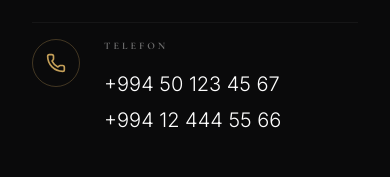
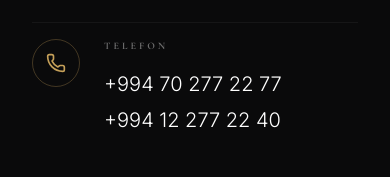
Before and after one commit to umidbabayeff/parketera.az, a React (Vite) app: page /elaqe in a window 390 px wide. Shown: the part 667-844 px from the top of the page. Built offline with nearby package versions, Linux system fonts and the light colour scheme; no server answers.

Commit message:
contact: update phone and WhatsApp numbers across the site

```diff
--- a/src/App.jsx
+++ b/src/App.jsx
@@ -39,7 +39,7 @@ const MainLayout = () => {
               <h4 className="text-white text-xs uppercase tracking-widest font-bold mb-8">Sosial Media</h4>
               <ul className="space-y-4 text-sm text-white/40">
                 <li><a href="#" className="hover:text-accent-gold transition-colors">Instagram</a></li>
-                <li><a href="#" className="hover:text-accent-gold transition-colors">WhatsApp</a></li>
+                <li><a href="https://wa.me/994122772240" target="_blank" rel="noopener noreferrer" className="hover:text-accent-gold transition-colors">WhatsApp</a></li>
                 <li><a href="#" className="hover:text-accent-gold transition-colors">Facebook</a></li>
               </ul>
             </div>
--- a/src/components/Navbar.jsx
+++ b/src/components/Navbar.jsx
@@ -41,7 +41,7 @@ const Navbar = () => {
               {link.name}
             </Link>
           ))}
-          <a href="tel:+994501234567" className="btn-primary flex items-center gap-3 px-8 py-4 rounded-none uppercase tracking-[0.2em] text-[12px]">
+          <a href="tel:+994702772277" className="btn-primary flex items-center gap-3 px-8 py-4 rounded-none uppercase tracking-[0.2em] text-[12px]">
             <Phone size={14} strokeWidth={2.5} />
             <span>Zəng edin</span>
           </a>
--- a/src/pages/Contact.jsx
+++ b/src/pages/Contact.jsx
@@ -40,8 +40,8 @@ const Contact = () => {
                 <div>
                   <h4 className="text-white/40 text-[10px] uppercase tracking-[0.3em] font-bold mb-4">Telefon</h4>
                   <div className="flex flex-col gap-2">
-                    <p className="text-xl font-light">+994 50 123 45 67</p>
-                    <p className="text-xl font-light">+994 12 444 55 66</p>
+                    <p className="text-xl font-light">+994 70 277 22 77</p>
+                    <p className="text-xl font-light">+994 12 277 22 40</p>
                   </div>
                 </div>
               </div>
```
